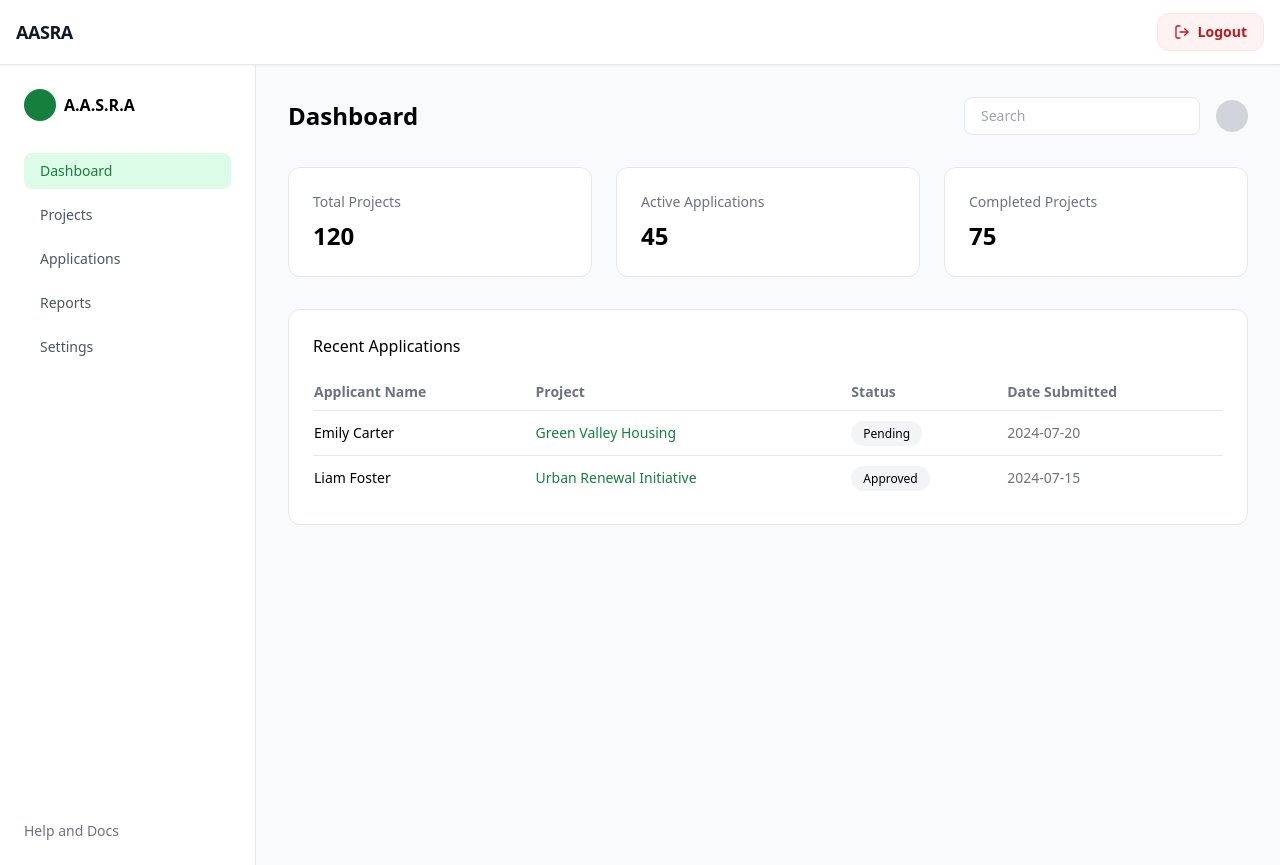
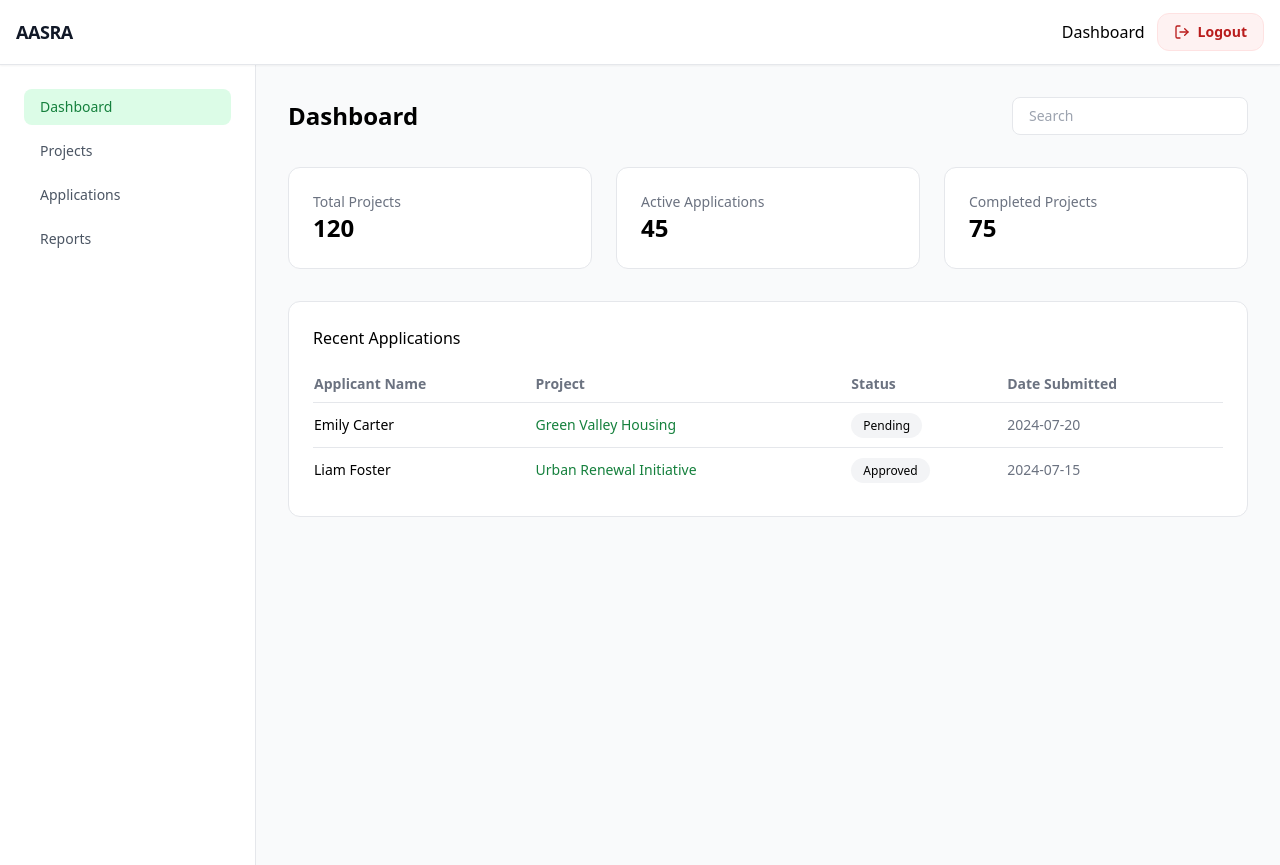
Before and after one commit to dhan04shree/AASRA, a React (Vite) app in the folder frontend/: page /dashboard in a window 1280 px wide. Built offline with nearby package versions, Linux system fonts and the light colour scheme; sample sign-in values are in the browser's storage.

Commit message:
added dashboard routes: projects, applications & reports

```diff
--- a/frontend/src/App.jsx
+++ b/frontend/src/App.jsx
@@ -11,6 +11,11 @@ import TrackApplication from './components/TrackApplication'
 import ViewSchemes from './components/ViewSchemes'
 import {Route,Routes} from "react-router-dom"
 import ProtectedRoute from './components/ProtectedRoute'
+
+import Dashboard_NGO from "./pages/Dashboard_NGO";
+import Projects from "./pages/Projects";
+import Applications from "./pages/Applications";
+import Reports from "./pages/Reports";
 function App() {
 
   return (
@@ -22,11 +27,21 @@ function App() {
         <Route path="/dashboard" element={
           <ProtectedRoute>
             <Dashboard/>
-          </ProtectedRoute>}></Route>
+          </ProtectedRoute>}>
+
+         <Route index element={<Dashboard_NGO />} />
+
+        {/* Other tabs */}
+        <Route path="projects" element={<Projects />} />
+        <Route path="applications" element={<Applications />} />
+        <Route path="reports" element={<Reports />} />
+          </Route>
+
         <Route path="/eligibility" element={
           <ProtectedRoute>
             <CheckEligi/>
           </ProtectedRoute>}></Route>
+
         <Route path="/maps" element={
           <ProtectedRoute>
             <ExploreMaps/>
--- a/frontend/src/components/Dashboard.jsx
+++ b/frontend/src/components/Dashboard.jsx
@@ -1,11 +1,10 @@
 import { useContext } from "react";
-import { Navigate } from "react-router-dom";
+import { Navigate, NavLink, Outlet } from "react-router-dom";
 import { AuthContext } from "./AuthContext";
 
 export default function Dashboard() {
   const { token, loading } = useContext(AuthContext);
 
-  // While auth state is loading
   if (loading) {
     return (
       <div className="min-h-screen flex items-center justify-center text-gray-500">
@@ -14,112 +13,42 @@ export default function Dashboard() {
     );
   }
 
-  // If not authenticated → redirect to login
   if (!token) {
     return <Navigate to="/login" replace />;
   }
 
-  // ✅ Authenticated dashboard UI
   return (
     <div className="min-h-screen bg-gray-50 flex">
       {/* Sidebar */}
-      <aside className="w-64 bg-white border-r px-6 py-6 relative">
-        <div className="flex items-center gap-2 mb-8">
-          <div className="w-8 h-8 rounded-full bg-green-700" />
-          <span className="font-semibold">A.A.S.R.A</span>
-        </div>
-
+      <aside className="w-64 bg-white border-r px-6 py-6">
         <nav className="space-y-2">
-          {["Dashboard", "Projects", "Applications", "Reports", "Settings"].map(
-            (item, idx) => (
-              <div
-                key={item}
-                className={`px-4 py-2 rounded-lg cursor-pointer text-sm ${
-                  idx === 0
+          {[
+            { name: "Dashboard", path: "/dashboard" },
+            { name: "Projects", path: "/dashboard/projects" },
+            { name: "Applications", path: "/dashboard/applications" },
+            { name: "Reports", path: "/dashboard/reports" },
+          ].map((item) => (
+            <NavLink
+              key={item.name}
+              to={item.path}
+              end
+              className={({ isActive }) =>
+                `block px-4 py-2 rounded-lg text-sm ${
+                  isActive
                     ? "bg-green-100 text-green-700 font-medium"
                     : "text-gray-600 hover:bg-gray-100"
-                }`}
-              >
-                {item}
-              </div>
-            )
-          )}
+                }`
+              }
+            >
+              {item.name}
+            </NavLink>
+          ))}
         </nav>
-
-        <div className="absolute bottom-6 left-6 text-sm text-gray-500">
-          Help and Docs
-        </div>
       </aside>
 
-      {/* Main Content */}
+      {/* Main content changes here */}
       <main className="flex-1 p-8">
-        {/* Top Bar */}
-        <div className="flex justify-between items-center mb-8">
-          <h1 className="text-2xl font-semibold">Dashboard</h1>
-          <div className="flex items-center gap-4">
-            <input
-              placeholder="Search"
-              className="px-4 py-2 border rounded-lg text-sm"
-            />
-            <div className="w-8 h-8 rounded-full bg-gray-300" />
-          </div>
-        </div>
-
-        {/* Stats */}
-        <div className="grid grid-cols-3 gap-6 mb-8">
-          {[
-            { label: "Total Projects", value: 120 },
-            { label: "Active Applications", value: 45 },
-            { label: "Completed Projects", value: 75 },
-          ].map((item) => (
-            <div key={item.label} className="bg-white p-6 rounded-xl border">
-              <p className="text-sm text-gray-500 mb-2">{item.label}</p>
-              <p className="text-2xl font-semibold">{item.value}</p>
-            </div>
-          ))}
-        </div>
-
-        {/* Recent Applications */}
-        <div className="bg-white rounded-xl border p-6">
-          <h2 className="font-medium mb-4">Recent Applications</h2>
-          <table className="w-full text-sm">
-            <thead className="text-gray-500 border-b">
-              <tr>
-                <th className="text-left py-2">Applicant Name</th>
-                <th className="text-left py-2">Project</th>
-                <th className="text-left py-2">Status</th>
-                <th className="text-left py-2">Date Submitted</th>
-              </tr>
-            </thead>
-            <tbody className="divide-y">
-              {[
-                {
-                  name: "Emily Carter",
-                  project: "Green Valley Housing",
-                  status: "Pending",
-                  date: "2024-07-20",
-                },
-                {
-                  name: "Liam Foster",
-                  project: "Urban Renewal Initiative",
-                  status: "Approved",
-                  date: "2024-07-15",
-                },
-              ].map((row) => (
-                <tr key={row.name}>
-                  <td className="py-3">{row.name}</td>
-                  <td className="text-green-700">{row.project}</td>
-                  <td>
-                    <span className="px-3 py-1 rounded-full bg-gray-100 text-xs">
-                      {row.status}
-                    </span>
-                  </td>
-                  <td className="text-gray-500">{row.date}</td>
-                </tr>
-              ))}
-            </tbody>
-          </table>
-        </div>
+        <Outlet />
       </main>
     </div>
   );
--- a/frontend/src/components/Navbar.jsx
+++ b/frontend/src/components/Navbar.jsx
@@ -34,8 +34,22 @@ export default function Navbar() {
 
             {/* Desktop Links */}
             <div className="hidden md:flex items-center gap-3">
+              <Link
+                      to="/dashboard"
+                      onClick={() => setIsOpen(false)}
+                      // className={`px-4 py-3 rounded-xl text-sm font-semibold transition border ${
+                      //   isActive("/login")
+                      //     ? "bg-blue-600 text-white border-blue-600 shadow"
+                      //     : "bg-blue-50 text-blue-700 border-blue-100 hover:bg-blue-100"
+                      // }`}
+                    >
+                      <span className="flex items-center gap-3">
+                      Dashboard
+                    </span>
+                    </Link>
               {!token ? (
                 <>
+
                   {/* Login - Light */}
                   <Link
                     to="/login"
@@ -95,8 +109,23 @@ export default function Navbar() {
           {isOpen && (
             <div className="md:hidden pb-4 pt-2">
               <div className="flex flex-col gap-2 rounded-2xl border border-gray-200 bg-white p-3 shadow-sm">
+                   <Link
+                      to="/dashboard"
+                      onClick={() => setIsOpen(false)}
+                      // className={`px-4 py-3 rounded-xl text-sm font-semibold transition border ${
+                      //   isActive("/login")
+                      //     ? "bg-blue-600 text-white border-blue-600 shadow"
+                      //     : "bg-blue-50 text-blue-700 border-blue-100 hover:bg-blue-100"
+                      // }`}
+                    >
+                       <span className="flex items-center gap-3">
+
+                        Dashboard
+                      </span>
+                    </Link>
                 {!token ? (
                   <>
+
                     {/* Mobile Login - Light */}
                     <Link
                       to="/login"
--- /dev/null
+++ b/frontend/src/pages/Applications.jsx
@@ -0,0 +1,7 @@
+export default function Applications() {
+  return (
+    <div className="h-full flex items-center justify-center text-gray-400">
+      🚧 Applications page coming soon
+    </div>
+  );
+}
--- /dev/null
+++ b/frontend/src/pages/Dashboard_NGO.jsx
@@ -0,0 +1,41 @@
+export default function Dashboard_NGO() {
+  return (
+    <>
+      {/* Top Bar */}
+      <div className="flex justify-between items-center mb-8">
+        <h1 className="text-2xl font-semibold">Dashboard</h1>
+        <input
+          placeholder="Search"
+          className="px-4 py-2 border rounded-lg text-sm"
+        />
+      </div>
+
+      {/* Stats */}
+      <div className="grid grid-cols-3 gap-6 mb-8">
+        {[
+          { label: "Total Projects", value: 120 },
+          { label: "Active Applications", value: 45 },
+          { label: "Completed Projects", value: 75 },
+        ].map((item) => (
+          <div key={item.label} className="bg-white p-6 rounded-xl border">
+            <p className="text-sm text-gray-500">{item.label}</p>
+            <p className="text-2xl font-semibold">{item.value}</p>
+          </div>
+        ))}
+      </div>
+       {/* Recent Applications */}
+       <div className="bg-white rounded-xl border p-6">
+        <h2 className="font-medium mb-4">Recent Applications</h2>
+         <table className="w-full text-sm">
+          <thead className="text-gray-500 border-b">
+            <tr> <th className="text-left py-2">Applicant Name</th>
+             <th className="text-left py-2">Project</th> <th className="text-left py-2">Status</th> <th className="text-left py-2">Date Submitted</th>
+             </tr> </thead>
+              <tbody className="divide-y">
+                 {[ { name: "Emily Carter", project: "Green Valley Housing", status: "Pending", date: "2024-07-20", }, { name: "Liam Foster", project: "Urban Renewal Initiative", status: "Approved", date: "2024-07-15", }, ].map((row) => ( <tr key={row.name}> <td className="py-3">{row.name}</td>
+                  <td className="text-green-700">{row.project}</td>
+                  <td> <span className="px-3 py-1 rounded-full bg-gray-100 text-xs"> {row.status} </span> </td>
+                  <td className="text-gray-500">{row.date}</td> </tr> ))} </tbody> </table> </div>
+    </>
+  );
+}
--- /dev/null
+++ b/frontend/src/pages/Projects.jsx
@@ -0,0 +1,7 @@
+export default function Projects() {
+  return (
+    <div className="h-full flex items-center justify-center text-gray-400">
+      🚧 Projects page coming soon
+    </div>
+  );
+}
--- /dev/null
+++ b/frontend/src/pages/Reports.jsx
@@ -0,0 +1,7 @@
+export default function Reports() {
+  return (
+    <div className="h-full flex items-center justify-center text-gray-400">
+      🚧 Reports page coming soon
+    </div>
+  );
+}
```
Also changed, not shown: frontend/src/components/ExploreMaps.jsx (+4 -5 lines).
